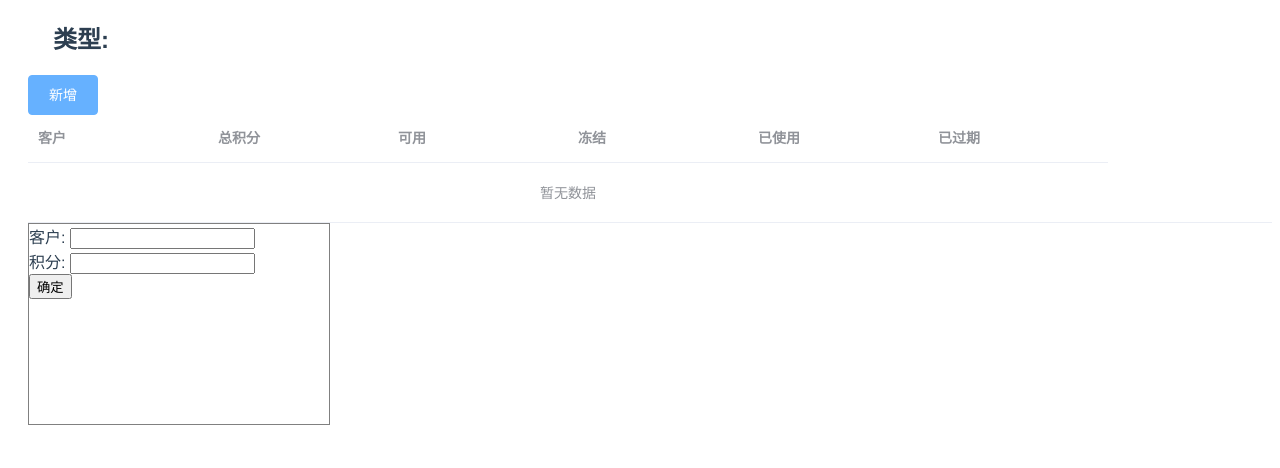
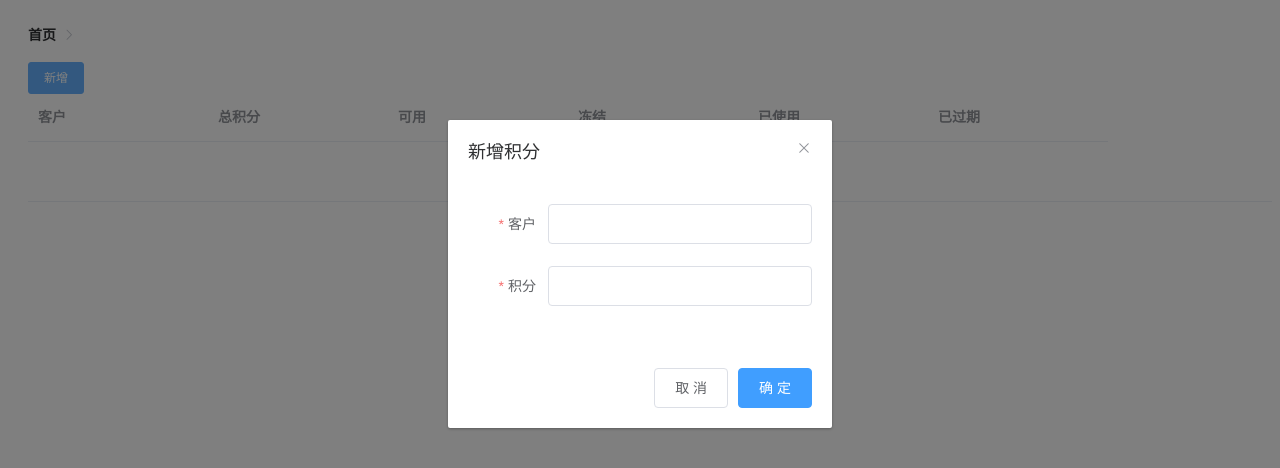
Before and after one commit to alphajiang/hyena-h5, a Vue app: page /point/list in a window 1280 px wide. Both pictures are taken after a click on the button "新增". Shown: the top 468 px of the page. Built offline with nearby package versions, Linux system fonts and the light colour scheme; no server answers.

Commit message:
新增积分

```diff
--- a/src/App.vue
+++ b/src/App.vue
@@ -29,4 +29,7 @@
     }
   }
 }
+.el-breadcrumb {
+  padding: 20px 0 20px 0;
+}
 </style>
--- a/src/components/PointList.vue
+++ b/src/components/PointList.vue
@@ -1,10 +1,12 @@
 <template>
   <div>
+    <el-breadcrumb separator-class="el-icon-arrow-right">
+      <el-breadcrumb-item :to="{ path: '/' }">首页</el-breadcrumb-item>
+      <el-breadcrumb-item>{{pointType}}</el-breadcrumb-item>
+    </el-breadcrumb>
+
     <div>
-      <h2>类型: {{pointType}}</h2>
-    </div>
-    <div>
-      <el-button type="primary" @click="onClickOpenDialog">新增</el-button>
+      <el-button type="primary" size="small" @click="showDialog = true">新增</el-button>
     </div>
     <el-table :data="points">
       <el-table-column prop="uid" label="客户" width="180"></el-table-column>
@@ -14,19 +16,21 @@
       <el-table-column prop="used" label="已使用" width="180"></el-table-column>
       <el-table-column prop="expire" label="已过期" width="180"></el-table-column>
     </el-table>
-    <div v-if="showDialog" class="dialog">
-      <div>
-        客户:
-        <input type="text" v-model="newUid">
-      </div>
-      <div>
-        积分:
-        <input type="text" v-model="newPoint">
-      </div>
-      <div>
-        <button @click="onClickAddPoint">确定</button>
-      </div>
-    </div>
+    <el-dialog title="新增积分" :visible.sync="showDialog" width="30%">
+      <el-form ref="addPointForm" :model="addPointForm" :rules="rules" label-width="80px">
+        <el-form-item label="客户" prop="uid">
+          <el-input v-model="addPointForm.uid"></el-input>
+        </el-form-item>
+        <el-form-item label="积分" prop="point">
+          <el-input v-model.number="addPointForm.point"></el-input>
+        </el-form-item>
+      </el-form>
+
+      <span slot="footer" class="dialog-footer">
+        <el-button @click="showDialog = false">取 消</el-button>
+        <el-button type="primary" @click="onClickAddPoint('addPointForm')">确 定</el-button>
+      </span>
+    </el-dialog>
   </div>
 </template>
 
@@ -60,8 +64,20 @@ export default {
     return {
       showDialog: false,
       points: [],
-      newUid: '',
-      newPoint: ''
+      addPointForm: {
+        uid: '',
+        point: ''
+      },
+      rules: {
+        uid: [
+          { required: true, message: '请输入客户ID', trigger: 'blur' },
+          { min: 1, max: 32, message: '客户ID不能太长', trigger: 'blur' }
+        ],
+        point: [
+          { required: true, message: '请输入客户积分', trigger: 'blur' },
+          { type: 'number', message: '积分必须为数字', trigger: 'blur' }
+        ]
+      }
     }
   },
   mounted: function() {
@@ -84,18 +100,30 @@ export default {
     onClickOpenDialog() {
       this.showDialog = true
     },
-    onClickAddPoint() {
+    onClickAddPoint(formName) {
+      this.$refs[formName].validate(valid => {
+        if (valid) {
+          this.addPoint()
+        } else {
+          console.log('error submit!!')
+          return false
+        }
+      })
+    },
+    addPoint() {
       this.$http({
         method: 'post',
         url: '/api/hyena/point/increase',
         data: JSON.stringify({
           type: this.pointType,
-          uid: this.newUid,
-          point: this.newPoint
+          uid: this.addPointForm.uid,
+          point: this.addPointForm.point
         })
       }).then(res => {
         console.log(res)
         // this.points = res.data.data;
+        this.loadPoints()
+        this.showDialog = false
       })
     }
   }
```
